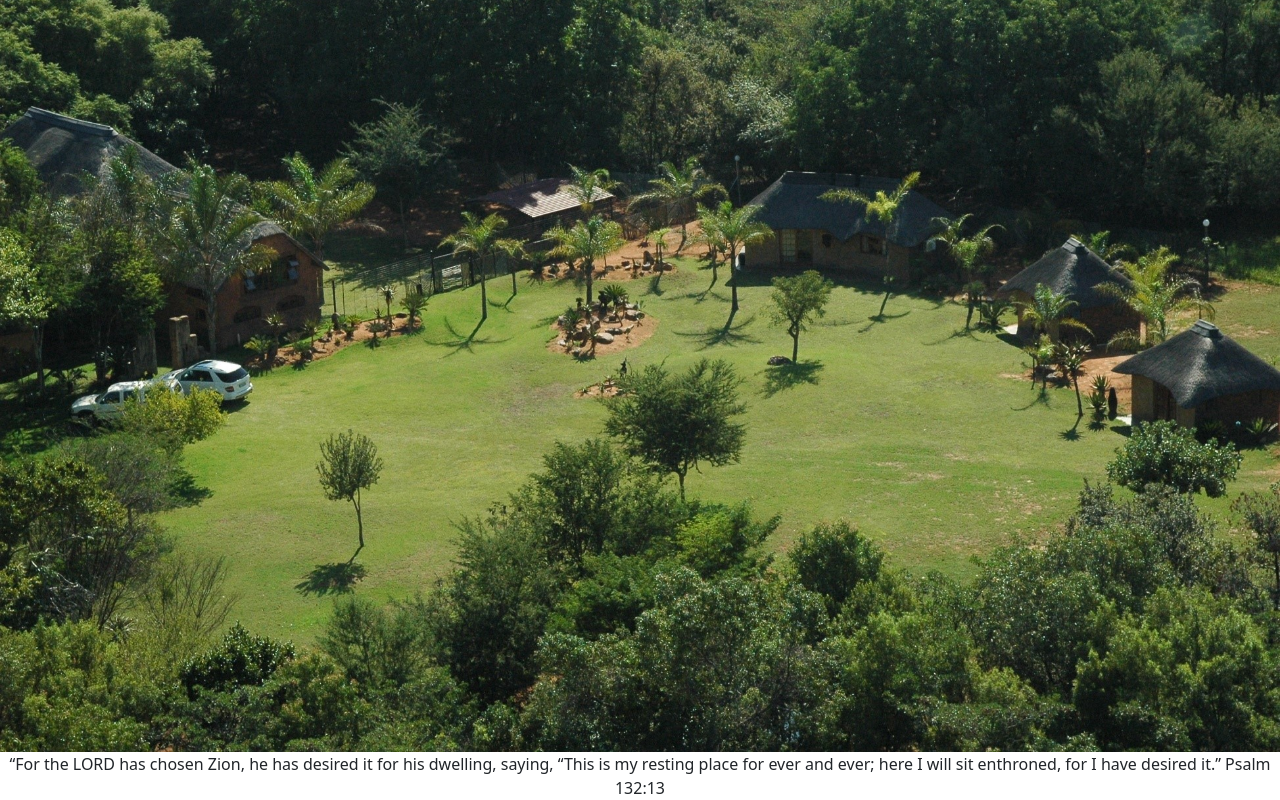
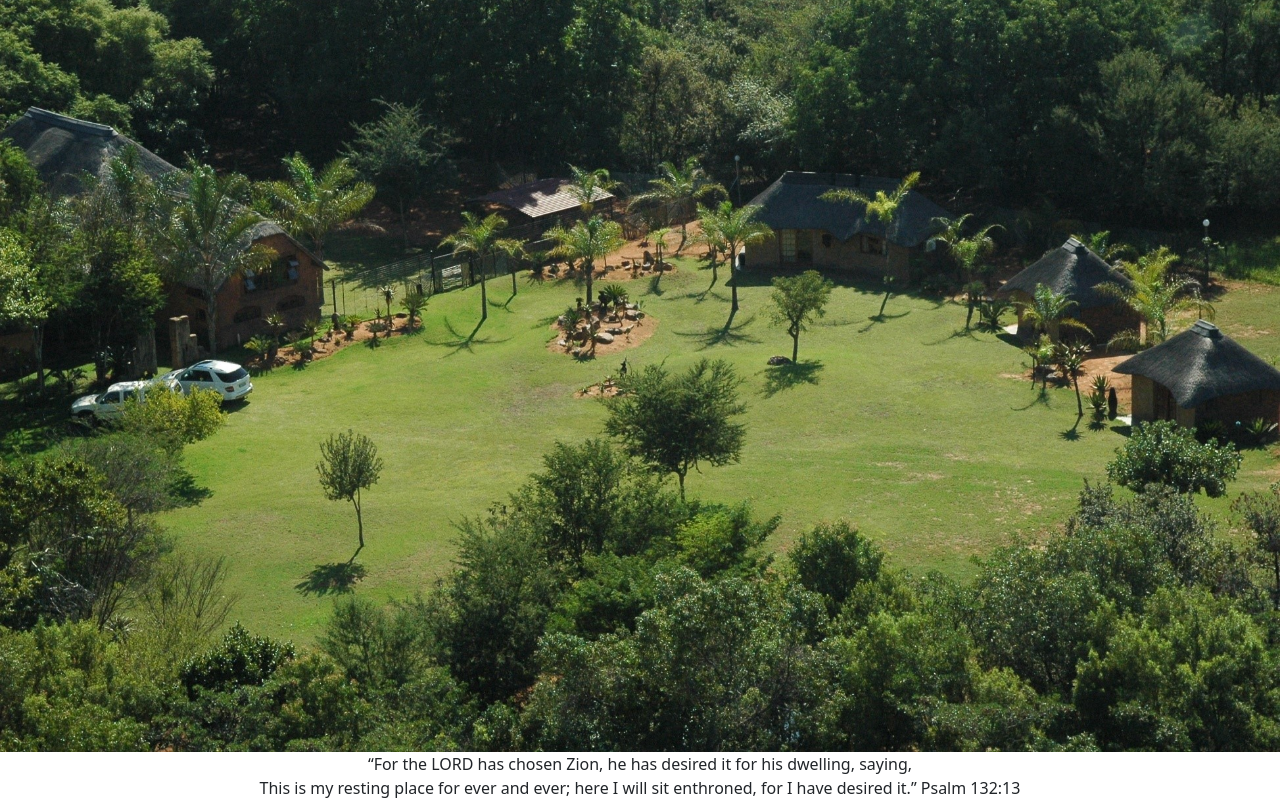
Before and after one commit to DvZ02/Zion-Garden-and-Game-Lodge, a Vue app in the folder zionlodge/: page /#/ in a window 1280 px wide. Shown: the part 1103-1903 px from the top of the page. Built offline with nearby package versions, Linux system fonts and the light colour scheme; no server answers; the database is empty; a web font is replaced by a local one.

Commit message:
💄 Home banner div

```diff
--- a/zionlodge/src/views/HomeView.vue
+++ b/zionlodge/src/views/HomeView.vue
@@ -4,10 +4,10 @@
     </div>
 
     <div class="flex items-center justify-center">
-        <div class="bg-ziongreen w-[92%] md:h-[40svh] h-[35svh] shadow-xl rounded-2xl p-6">
-            <img class="md:w-[30%] rounded-[7%] mx-auto" id="nav-logo" src="../assets/lugfoto.jpg" alt="...">
-            <p class="font-title mx-auto text-center p-12 text-xl">
-                “For the LORD has chosen Zion, he has desired it for his dwelling, saying, “This is my resting place for ever and ever; here I will sit enthroned, for I have desired it.” Psalm 132:13
+        <div class="bg-ziongreen w-[92%] md:h-[42svh] h-[35svh] shadow-xl rounded-2xl p-6">
+            <img class="md:h-[30svh] rounded-[7%] mx-auto" id="nav-logo" src="../assets/lugfoto.jpg" alt="...">
+            <p class="font-title mx-auto text-center p-6 text-xl">
+                “For the LORD has chosen Zion, he has desired it for his dwelling, saying, <br/> This is my resting place for ever and ever; here I will sit enthroned, for I have desired it.” Psalm 132:13
             </p>
         </div>
     </div>
```
